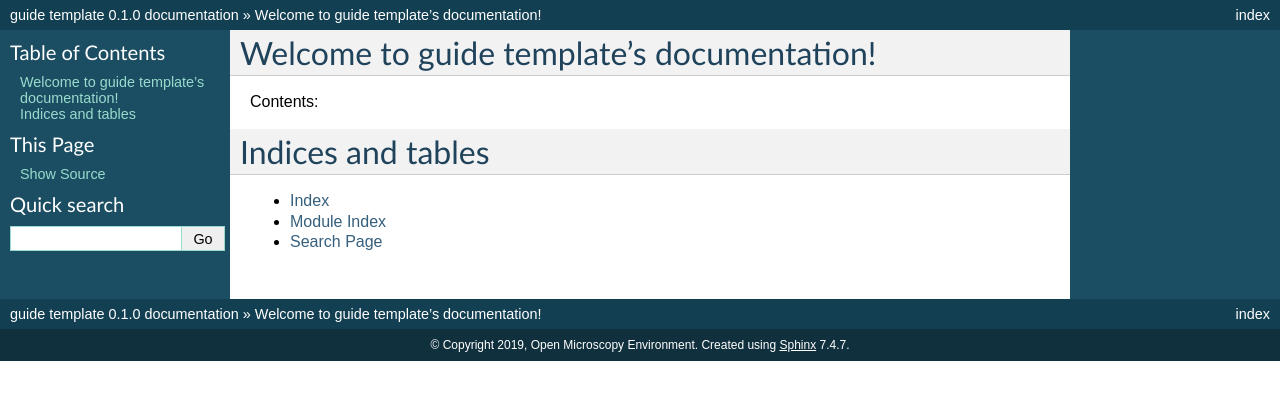
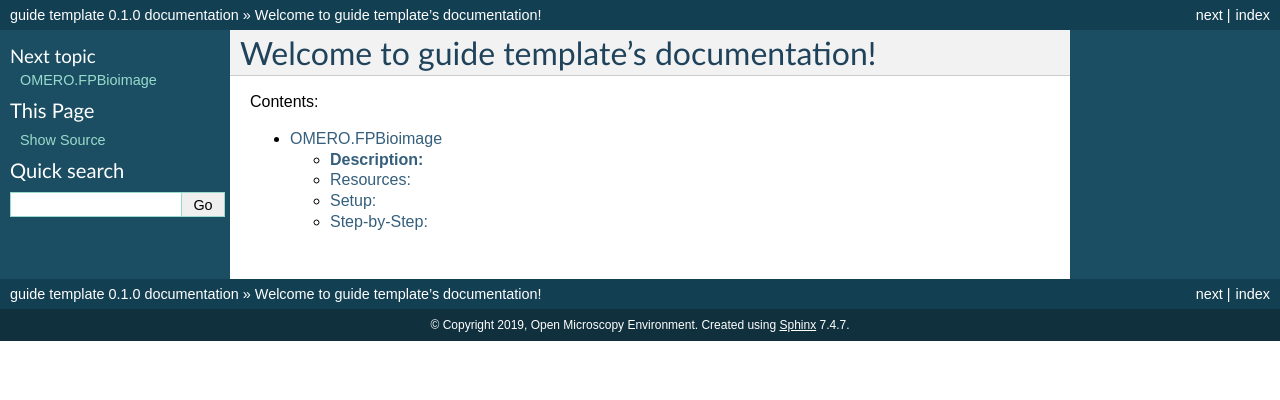
Before and after one commit to jburel/omero-guide-fpbioimage, a Sphinx documentation site: the page built from docs/index.rst, in a window 1280 px wide. Shown: the top 400 px of the page. Built offline with Sphinx 7.4.7, drawn with Linux system fonts in a browser that asks for light colours; some of the changed lines change nothing that is shown.

Commit message:
Add workflow for FPBioimage

```diff
--- /dev/null
+++ b/docs/fpbioimage.rst
@@ -0,0 +1,53 @@
+OMERO.FPBioimage
+================
+
+In this document, we introduce OMERO.FPBioimage, a 3D volume viewer for OMERO.web.
+
+**Description:**
+----------------
+
+We will show here:
+
+-  How to open a multi-z image in OMERO.FPBioimage
+
+Resources:
+----------
+
+Example files used
+
+-  https://downloads.openmicroscopy.org/images/DV/siRNAi-HeLa/
+
+Note: Only some of the images in this dataset are z-stacks, for example
+
+-  https://downloads.openmicroscopy.org/images/DV/siRNAi-HeLa/IN_03.r3d_D3D.dv
+
+Setup:
+------
+
+OMERO.FPBioimage installation
+
+OMERO.FPBioimage is a pip installable application for OMERO.web. Follow
+the steps described in \ https://pypi.org/project/omero-fpbioimage/\  to install it and configure the OMERO.web accordingly.
+
+Step-by-Step:
+-------------
+
+1. Login to OMERO.web and open an image from the Dataset siRNA-HeLa with multiple Z-sections e.g. *VRAQ_01.r3d_D3D.dv* in a 3D viewer: OMERO.FPBioimage.
+
+   a. First select the Image.
+
+   b. In the Preview tab, switch off all channels except FITC and the GFP-INCENP channel.
+
+   c. Save the new rendering settings.
+
+   d. Use right-click menu on the image in the left panel, or the Open with... icon |image1|\ on top of the right-hand pane to open the image with FPBioimage.
+
+   e. Click Start in the new viewer window.
+
+   f. We can see that the centromeres are well aligned on the metaphase plate on the selected Image, whereas the centromeres are located in and around the spheroid on the *IN_02.r3d* Image for example.
+
+   .. image:: images/Fpbioimage2.png
+
+.. |image1| image:: images/Fpbioimage1.png
+   :width: 0.32292in
+   :height: 0.32292in
--- a/docs/index.rst
+++ b/docs/index.rst
@@ -6,11 +6,4 @@
 .. toctree::
    :maxdepth: 2
 
-
-
-Indices and tables
-==================
-
-* :ref:`genindex`
-* :ref:`modindex`
-* :ref:`search`
+   fpbioimage
```
Also changed, not shown: docs/images/Fpbioimage1.png (added), docs/images/Fpbioimage2.png (added).
